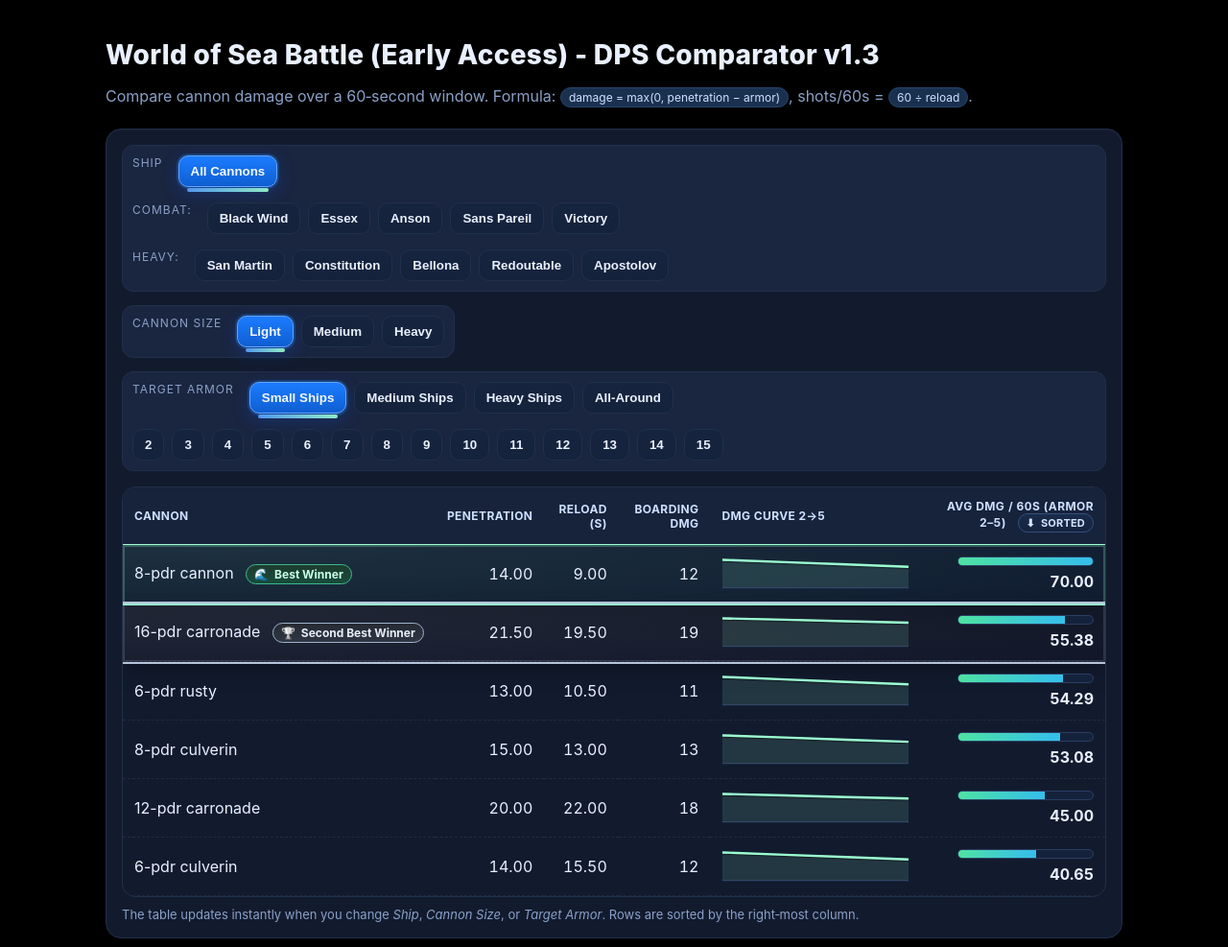
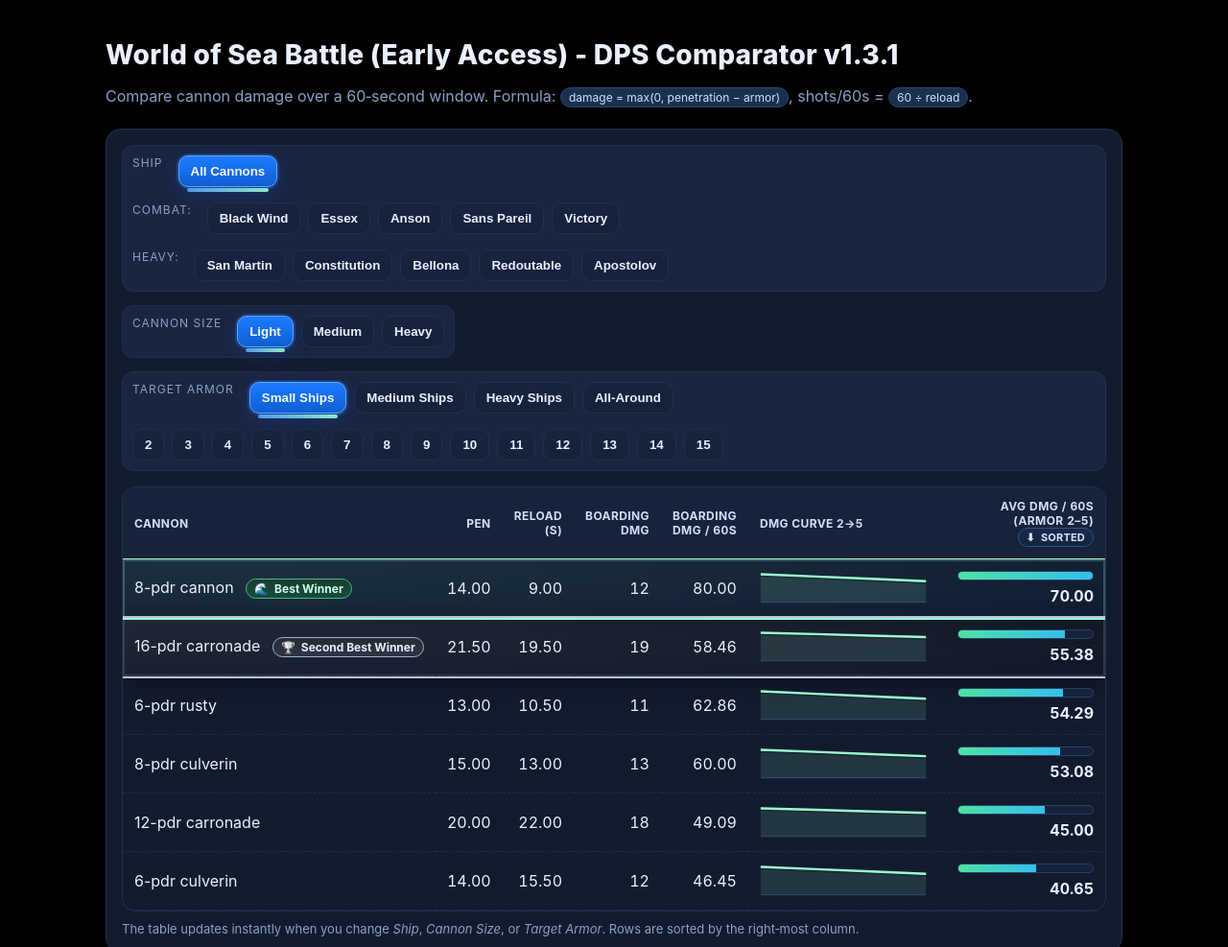
Before and after one commit to ilovepizza6969/WoSB, a plain HTML site: page index.html in a window 1280 px wide. Shown: the top 987 px of the page at 96% size. Drawn offline with Linux system fonts and the light colour scheme.

Commit message:
Version 1.3.1 release

```diff
--- a/index.html
+++ b/index.html
@@ -105,7 +105,7 @@
 </head>
 <body>
   <div class="wrap">
-    <h1>World of Sea Battle (Early Access) - DPS Comparator v1.3</h1>
+    <h1>World of Sea Battle (Early Access) - DPS Comparator v1.3.1</h1>
     <div class="subtitle">Compare cannon damage over a 60‑second window. Formula: <span class="badge">damage = max(0, penetration − armor)</span>, shots/60s = <span class="badge">60 ÷ reload</span>.</div>
 
     <div class="panel">
@@ -606,9 +606,10 @@
         const dmgLabel=state.ship?'Avg Ship DPS / 60s':'Avg Dmg / 60s';
         theadRow.innerHTML=`
           <th style="min-width:320px;">Cannon</th>
-          <th class="num">Penetration</th>
+          <th class="num">PEN</th>
           <th class="num">Reload (s)</th>
           <th class="num">Boarding Dmg</th>
+          <th class="num">Boarding DMG / 60s</th>
           <th class="mini">Dmg Curve ${armorStart}→${armorEnd}</th><th class="num">${shipLabel}${dmgLabel} (Armor ${armorStart}–${armorEnd}) <span class="sort-pill">sorted</span></th>`;
 
         const items=DATA[state.size].map(it=>({...it}));
@@ -620,7 +621,8 @@
           const avg=arr.reduce((s,x)=>s+x,0)/arr.length;
           let wins=0; for(let i=0;i<arr.length;i++){ if(Math.abs(arr[i]-bestPerArmor[i])<1e-9) wins++; }
           const boardingTotal=it.boarding*shipMultiplier;
-          return {name:it.name, pen:it.penetration, reload:it.reload, boarding:boardingTotal, avg, wins, arr};
+          const boardingDps60=(it.boarding/it.reload)*60*shipMultiplier;
+          return {name:it.name, pen:it.penetration, reload:it.reload, boarding:boardingTotal, boardingDps60, avg, wins, arr};
         }).sort((a,b)=>b.avg-a.avg);
 
         const spark=(vals)=>{
@@ -639,11 +641,13 @@
           if(i===1) tr.classList.add('runnerup');
           const nameCell=`${r.name}${i===0? ' <span class="winner-badge" title="Best all-around across armor '+armorStart+'–'+armorEnd+'"><span class="emoji">🌊</span> Best Winner</span>' : i===1? ' <span class="runner-badge" title="Second best all-around"><span class="emoji silver-cup">🏆</span> Second Best Winner</span>' : ''}`;
           const boardingDisplay=r.boarding===0?'TBD':fmt(r.boarding,0);
+          const boardingDpsDisplay=r.boarding===0?'TBD':fmt(r.boardingDps60,2);
           tr.innerHTML=`
             <td>${nameCell}</td>
             <td class="num">${fmt(r.pen,2)}</td>
             <td class="num">${fmt(r.reload,2)}</td>
             <td class="num">${boardingDisplay}</td>
+            <td class="num">${boardingDpsDisplay}</td>
             <td class="mini">${spark(r.arr)}</td><td class="num decide">${meterAvg(r.avg)}</td>`;
           tbody.appendChild(tr);
         });
@@ -654,9 +658,10 @@
       const dmgLabel=state.ship?'Ship DPS / 60s':'Damage / 60s';
       theadRow.innerHTML=`
         <th style="min-width:320px;">Cannon</th>
-        <th class="num">Penetration</th>
+        <th class="num">PEN</th>
         <th class="num">Reload (s)</th>
         <th class="num">Boarding Dmg</th>
+        <th class="num">Boarding DMG / 60s</th>
         <th class="num">Shots / 60s</th>
         <th class="num">Damage / Shot</th>
         <th class="num">${shipLabel}${dmgLabel} <span class="sort-pill">sorted</span></th>`;
@@ -666,7 +671,8 @@
         const dpshot=damagePerShot(it.penetration,state.armor);
         const d60=dpshot*s60*shipMultiplier;
         const boardingTotal=it.boarding*shipMultiplier;
-        return {name:it.name, pen:it.penetration, reload:it.reload, boarding:boardingTotal, s60, dpshot, d60};
+        const boardingDps60=(it.boarding/it.reload)*60*shipMultiplier;
+        return {name:it.name, pen:it.penetration, reload:it.reload, boarding:boardingTotal, boardingDps60, s60, dpshot, d60};
       }).sort((a,b)=>b.d60-a.d60);
 
       const maxD=rows.length?rows[0].d60:1;
@@ -678,11 +684,13 @@
         if(i===1) tr.classList.add('runnerup');
         const nameCell=`${r.name}${i===0? ' <span class="winner-badge" title="Top damage in 60s"><span class="emoji">🏆</span> Best Winner</span>' : i===1? ' <span class="runner-badge" title="Second best in 60s"><span class="emoji silver-cup">🏆</span> Second Best Winner</span>' : ''}`;
         const boardingDisplay=r.boarding===0?'TBD':fmt(r.boarding,0);
+        const boardingDpsDisplay=r.boarding===0?'TBD':fmt(r.boardingDps60,2);
         tr.innerHTML=`
           <td>${nameCell}</td>
           <td class="num">${fmt(r.pen,2)}</td>
           <td class="num">${fmt(r.reload,2)}</td>
           <td class="num">${boardingDisplay}</td>
+          <td class="num">${boardingDpsDisplay}</td>
           <td class="num">${fmt(r.s60,4)}</td>
           <td class="num">${fmt(r.dpshot,2)}</td>
           <td class="num decide">${meter(r.d60)}</td>`;
```
Also changed, not shown: 1 other file.
